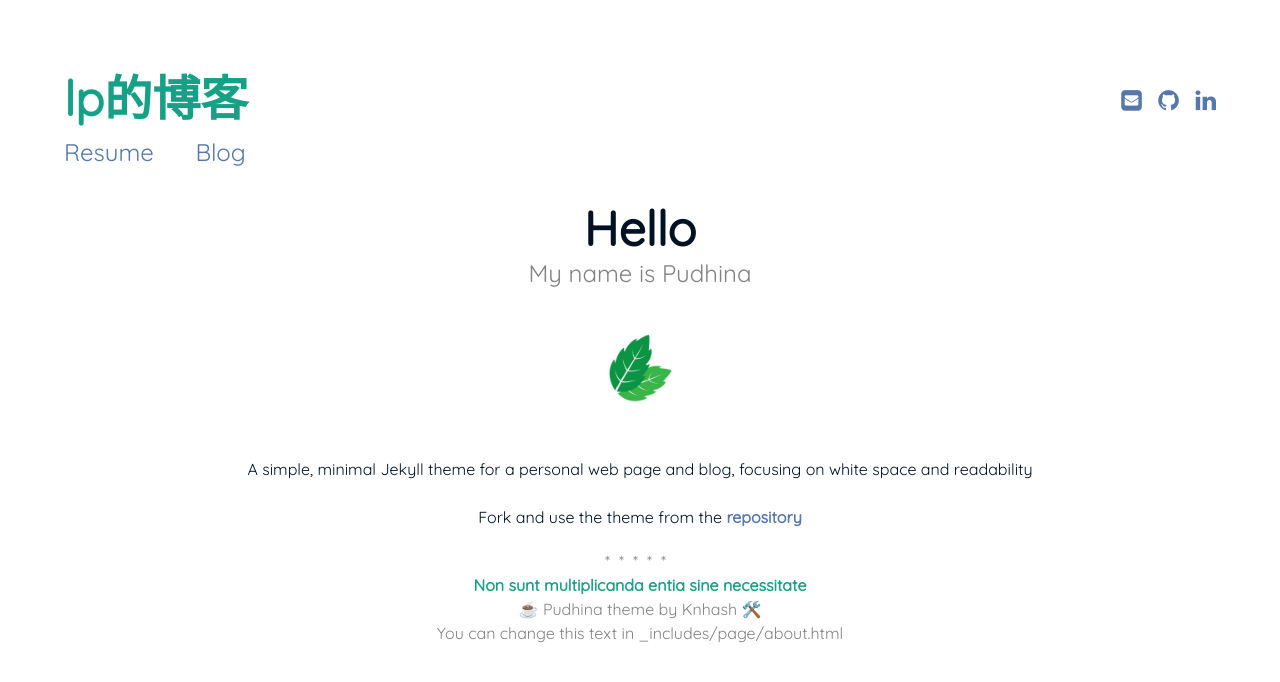
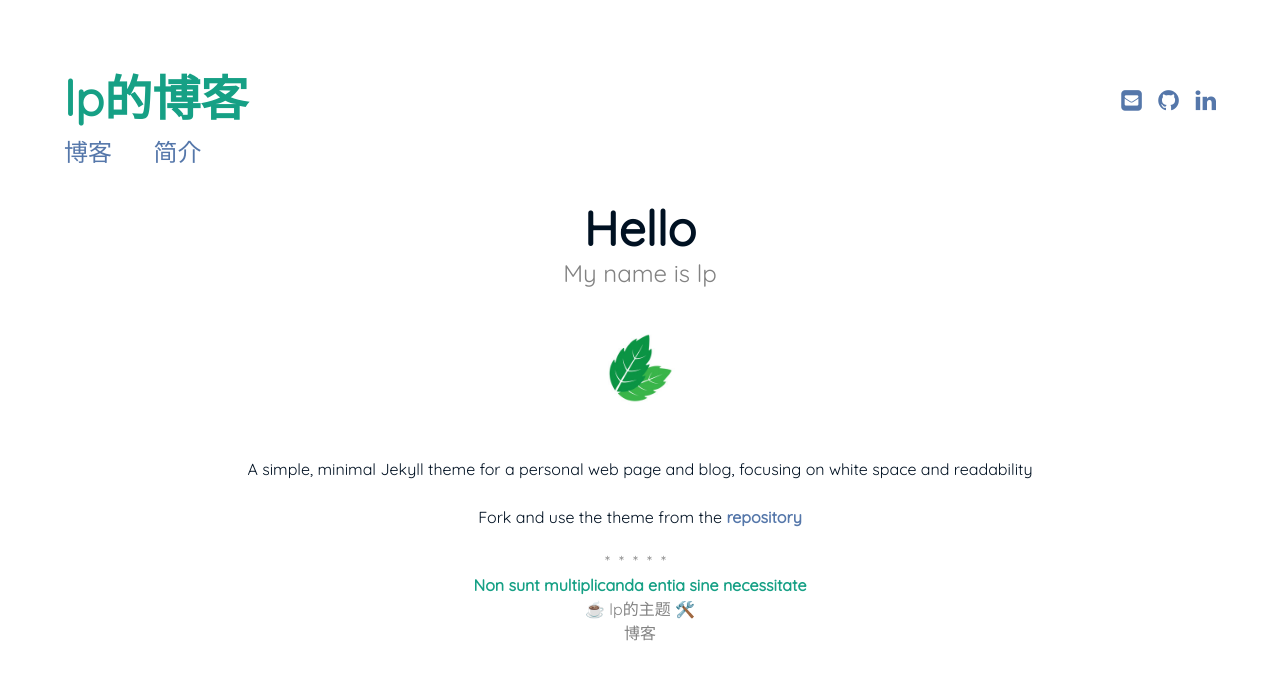
Before and after one commit to knhash/Pudhina, a Jekyll site: the page built from index.md, in a window 1280 px wide. Shown: the top 682 px of the page. Built offline with Jekyll 4.4.1, drawn with Linux system fonts in a browser that asks for light colours.

Commit message:
第一次提交

```diff
--- a/_includes/header.html
+++ b/_includes/header.html
@@ -2,8 +2,8 @@
 <div class="navigation">
 <a href="{{ '/' | prepend: site.baseurl }}" class="logo">{{ site.title }}</a>
 <ul class="menu">
-<li class="menu__entry"><a href="{{ '/resume' | prepend: site.baseurl }}">Resume</a></li>
-<li class="menu__entry"><a href="{{ '/blog' | prepend: site.baseurl }}">Blog</a></li>
+<li class="menu__entry"><a href="{{ '/resume' | prepend: site.baseurl }}">博客</a></li>
+<li class="menu__entry"><a href="{{ '/blog' | prepend: site.baseurl }}">简介</a></li>
 </ul>
 </div>
 <ul class="social-links">
--- a/_includes/page/about.html
+++ b/_includes/page/about.html
@@ -2,7 +2,7 @@
 <div class="about__devider">*****</div>
 <div class="about__text">
 <strong> Non sunt multiplicanda entia sine necessitate </strong>
-<br>☕ Pudhina theme by Knhash 🛠️
-<br> You can change this text in _includes/page/about.html
+<br>☕ lp的主题 🛠️
+<br> 博客
 </div>
 </div>
--- a/index.md
+++ b/index.md
@@ -1,7 +1,7 @@
 ---
 layout: page
 title: Hello
-subtitle: My name is Pudhina
+subtitle: My name is lp
 sitemap:
   priority: 0.9
 ---
```
Also changed, not shown: resume.md (+1 -1 lines).
